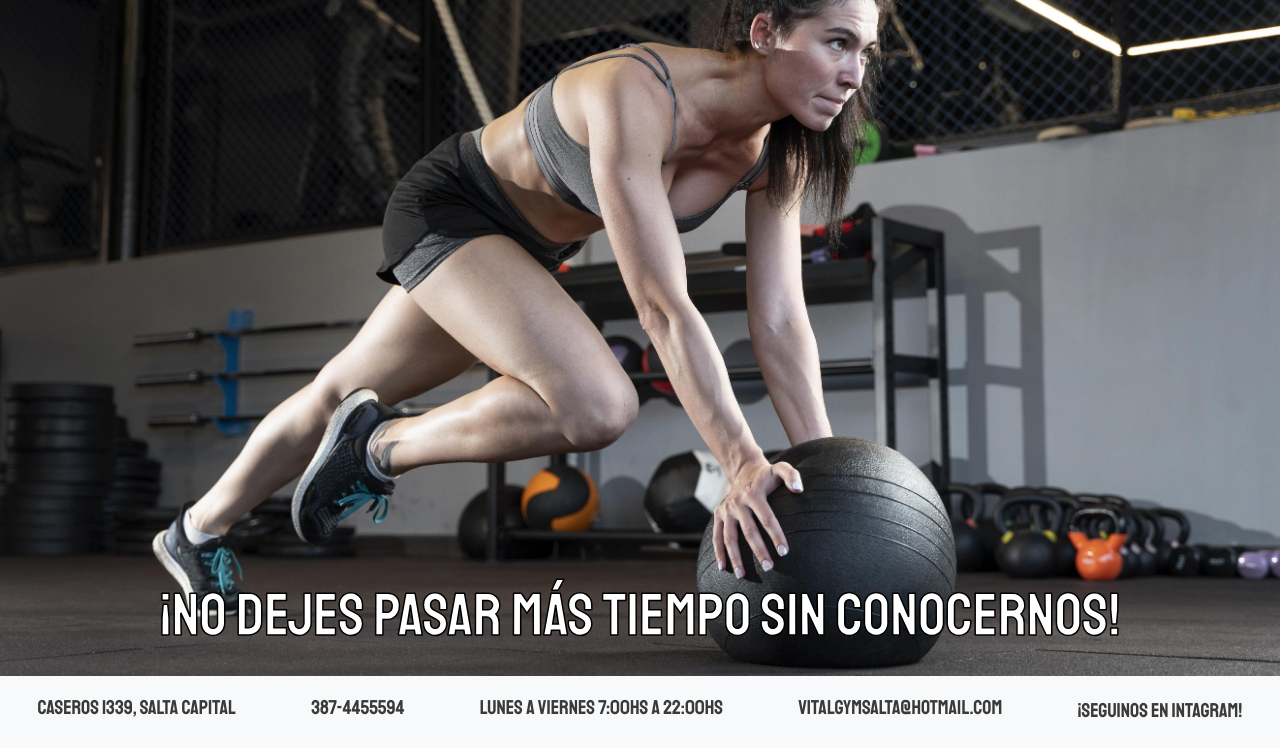
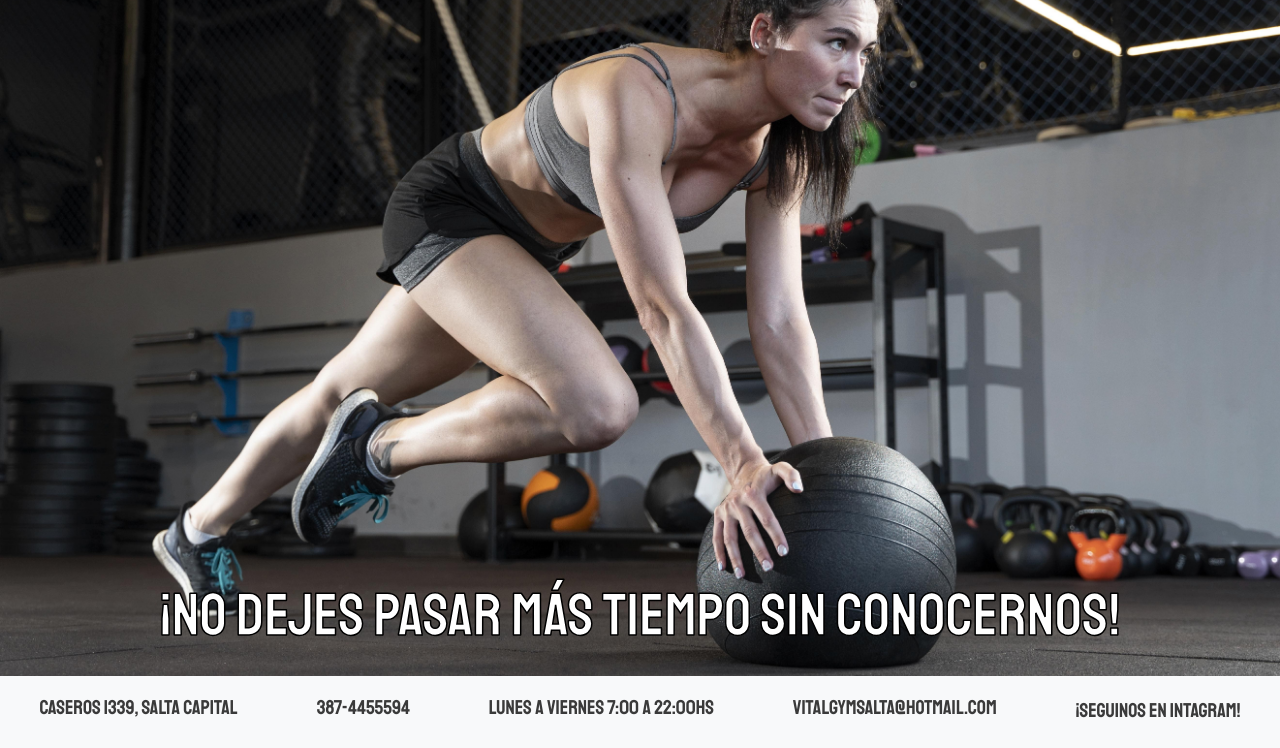
Before and after one commit to bernardo-95/bernardo-95-github.io, a website: page index.html in a window 1280 px wide. Shown: the part 225-973 px from the top of the page. Drawn offline with nearby package versions, Linux system fonts and the light colour scheme.

Commit message:
entrega3.1

```diff
--- a/index.html
+++ b/index.html
@@ -66,7 +66,7 @@
         <div class="d-flex w-100 justify-content-around">
             <h3>Caseros 1339, Salta Capital</h3>
             <h3>387-4455594</h3>
-            <h3>Lunes a viernes 7:00hs a 22:00hs</h3>
+            <h3>Lunes a viernes 7:00 a 22:00hs</h3>
             <h3>VitalGymSalta@hotmail.com</h3>
             <a class="linkInsta" href="https://www.instagram.com" target="_blank">¡Seguinos en Intagram!</a>
         </div>
```
